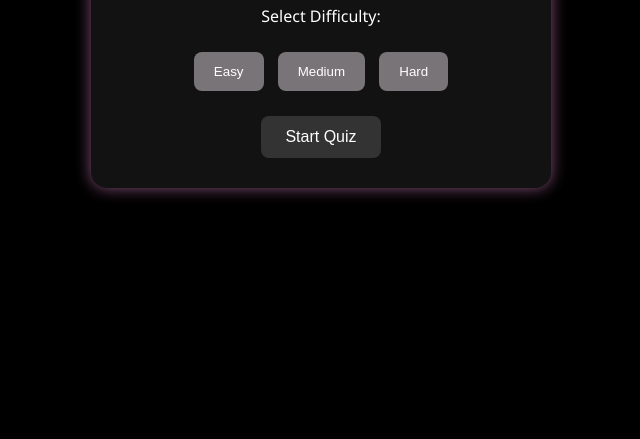
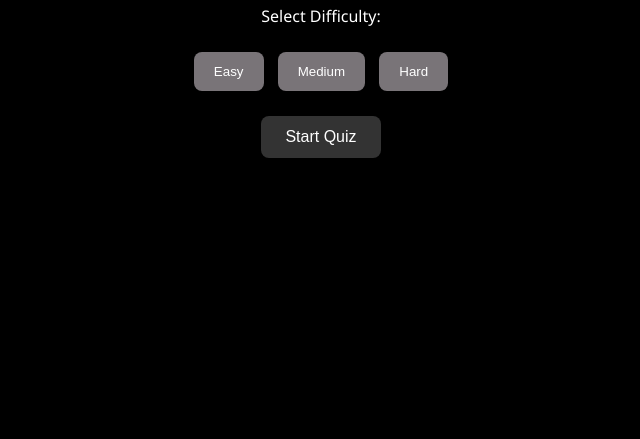
Before and after one commit to JyothiDevappa/java-quiz, a plain HTML site: page index.html in a window 1280 px wide. Shown: the part 361-800 px from the top of the page, without its empty margins (319-959 px from the left). Drawn offline with Linux system fonts and the light colour scheme.

Commit message:
Update style.css

```diff
--- a/style.css
+++ b/style.css
@@ -11,10 +11,9 @@ body {
 
 .container {
   text-align: center;
-  background: #121212;
+  background-color: #000000;
   padding: 30px;
   border-radius: 16px;
-  box-shadow: 0 0 15px rgba(189, 113, 172, 0.7);
   width: 90%;
   max-width: 400px;
 }
```
